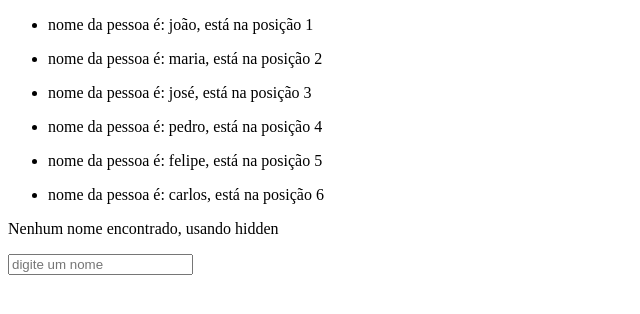
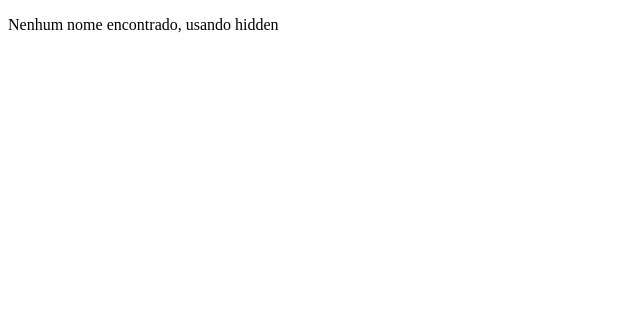
Before and after one commit to leonamfx/Angular, an Angular app: page / in a window 1280 px wide. Shown: the top 314 px of the page, without its empty margins (0-640 px from the left). Built offline with nearby package versions, Linux system fonts and the light colour scheme.

Commit message:
Exemplo 5 Metodo 1

```diff
--- a/src/app/app.component.html
+++ b/src/app/app.component.html
@@ -7,12 +7,10 @@
 <!-- * * * * * * * to get started with your project! * * * * * * * * -->
 <!-- * * * * * * * * * * * * * * * * * * * * * * * * * * * * * * * -->
 
-<ul *ngFor = "let nome of nomes, let i = index">
+<ul *ngFor = "let nomeFiltro of nomesFiltro">
   <li>
-    nome da pessoa é: {{nome}}, está na posição {{i + 1}}
+    {{nomeFiltro}}
   </li>
 </ul>
 <p *ngIf = "nomes.lenght == 0"> Nenhum nome encontrado, usando *ngIF</p>
 <p [hidden] = "nomes.lenght > 0" > Nenhum nome encontrado, usando hidden</p>
-
-<input #box placeholder="digite um nome" (keyup) = "buscar(box.value)"/>
--- a/src/app/app.component.ts
+++ b/src/app/app.component.ts
@@ -8,9 +8,18 @@ import { Component } from '@angular/core';
 export class AppComponent {
   title = 'ExercicioAngular'
   nomes: string [] = ['joão', 'maria', 'josé','pedro','felipe','carlos'];
+  nomesFiltro: string[];
 
   buscar(valor: string){
-    alert(valor)
+    this.nomesFiltro = [];
+
+    //método 1
+    for (var i = 0; i < this.nomes.length; i++) {
+      if(this.nomes[i].toLowerCase().includes(valor.toLowerCase())) {
+        this.nomesFiltro.push(this.nomes[i]);
+      }
+    }
+
   }
 
 }
```
